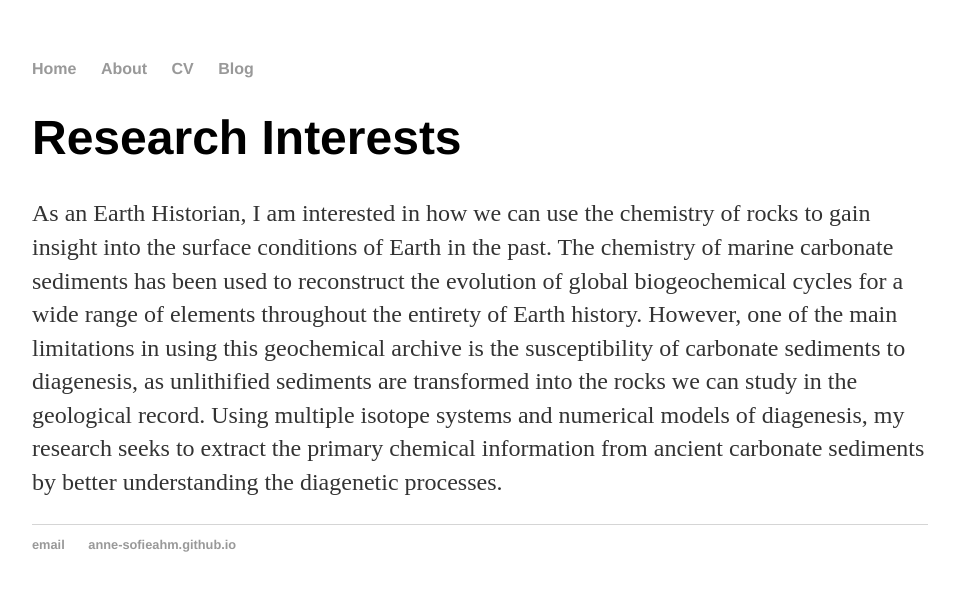
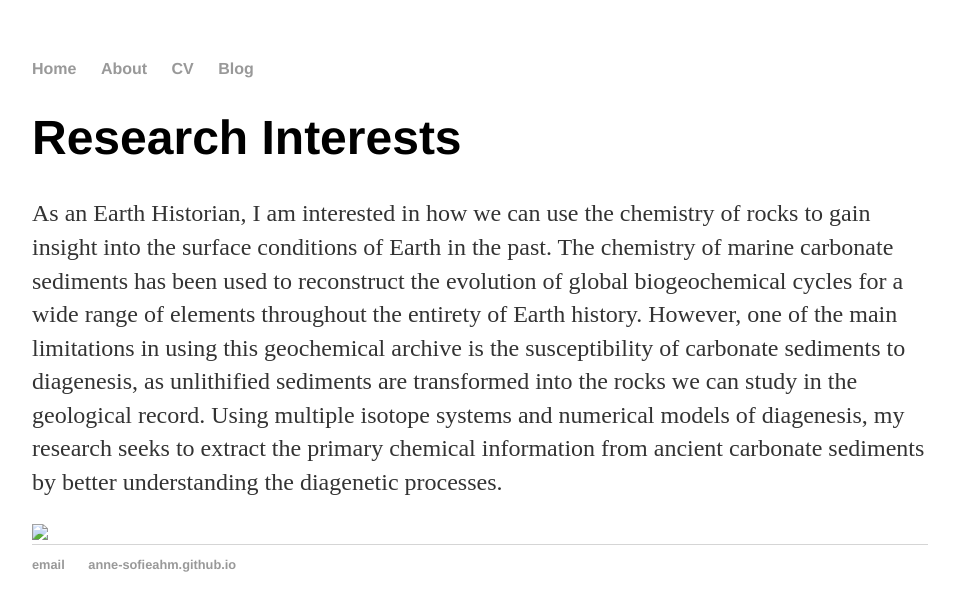
Before and after one commit to Anne-SofieAhm/Anne-SofieAhm.github.io, a Jekyll site: the page built from about/index.html, in a window 1280 px wide. Shown: the top 611 px of the page, without its empty margins (160-1115 px from the left). Built offline with Jekyll 4.4.1, drawn with Linux system fonts in a browser that asks for light colours.

Commit message:
Update index.html

```diff
--- a/about/index.html
+++ b/about/index.html
@@ -8,3 +8,5 @@
 
 <p>As an Earth Historian, I am interested in how we can use the chemistry of rocks to gain insight into the surface conditions of Earth in the past. The chemistry of marine carbonate sediments has been used to reconstruct the evolution of global biogeochemical cycles for a wide range of elements throughout the entirety of Earth history. However, one of the main limitations in using this geochemical archive is the susceptibility of carbonate sediments to diagenesis, as unlithified sediments are transformed into the rocks we can study in the geological record. Using multiple isotope systems and numerical models of diagenesis, my research seeks to extract the primary chemical information from ancient carbonate sediments by better understanding the diagenetic processes.</p>
 </div>
+
+<img src="Anne-SofieAhm.github.io/DSC_0086.JPG" width="300"/>
```
